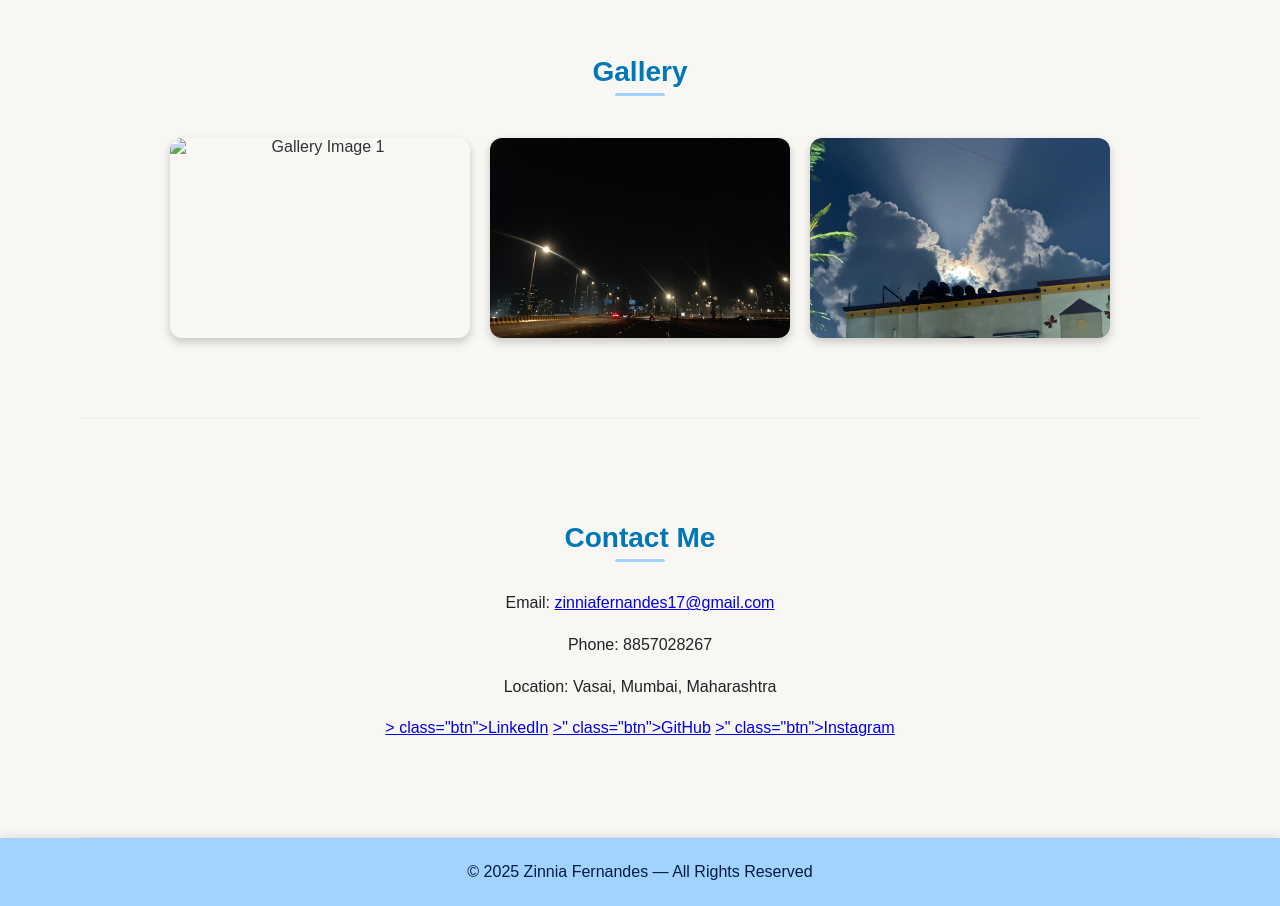
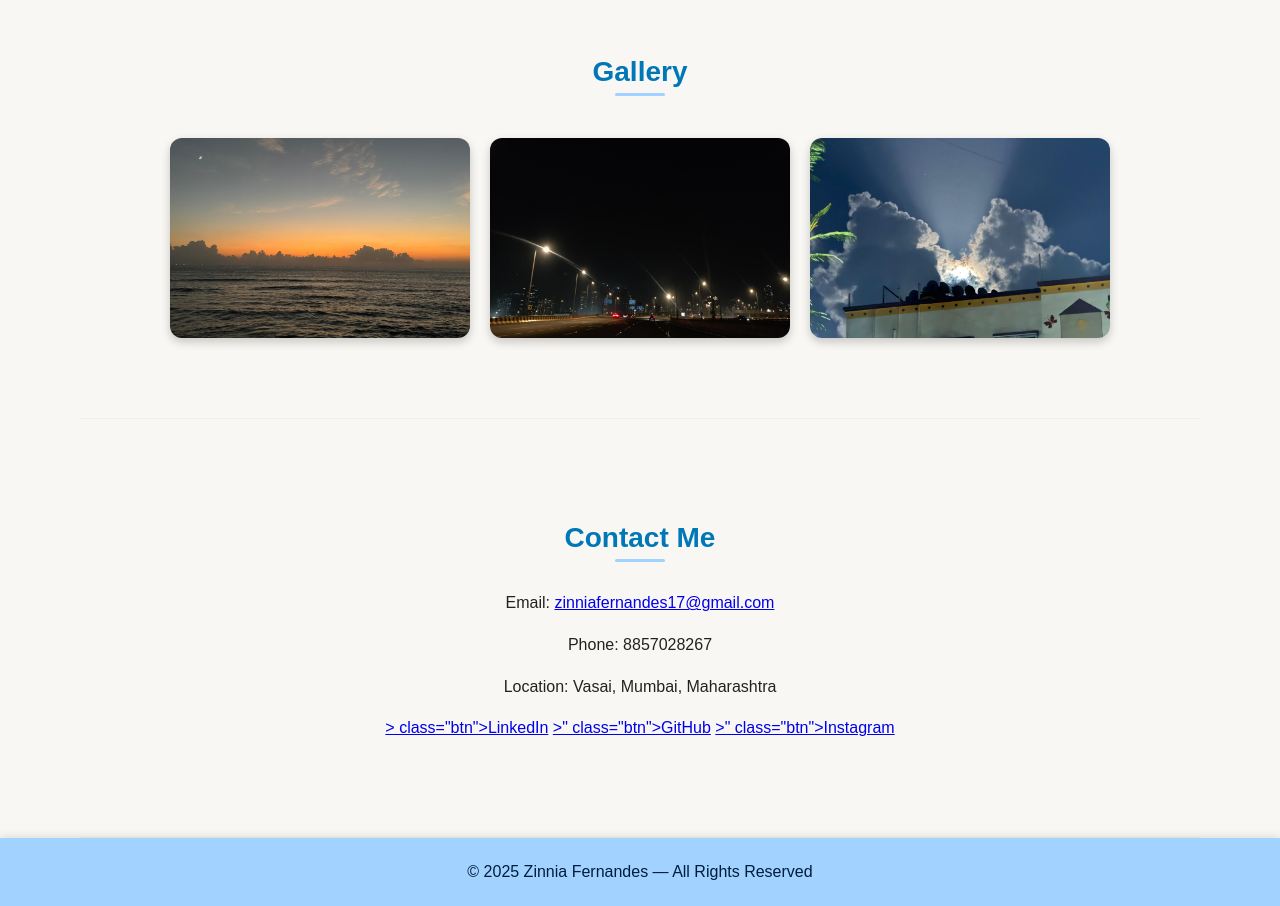
Before and after one commit to zinniafernandes17-design/zinnia-portfolio, a plain HTML site: page index.html in a window 1280 px wide. Shown: the part 2600-3506 px from the top of the page. Drawn offline with Linux system fonts and the light colour scheme; files whose address does not match are found by name.

Commit message:
change the image name

```diff
--- a/index.html
+++ b/index.html
@@ -369,7 +369,7 @@
   <section id="gallery">
     <h2>Gallery</h2>
     <div class="gallery-grid">
-      <img src="c:\Users\1234f\Documents\fer 1.jpg" alt="Gallery Image 1">
+      <img src="c:\Users\1234f\Documents\fer1.jpg" alt="Gallery Image 1">
       <img src="c:\Users\1234f\Documents\fer 3.jpg" alt="Gallery Image 2">
       <img src="c:\Users\1234f\Documents\fer 2.jpg" alt="Gallery Image 3">
     </div>
```
